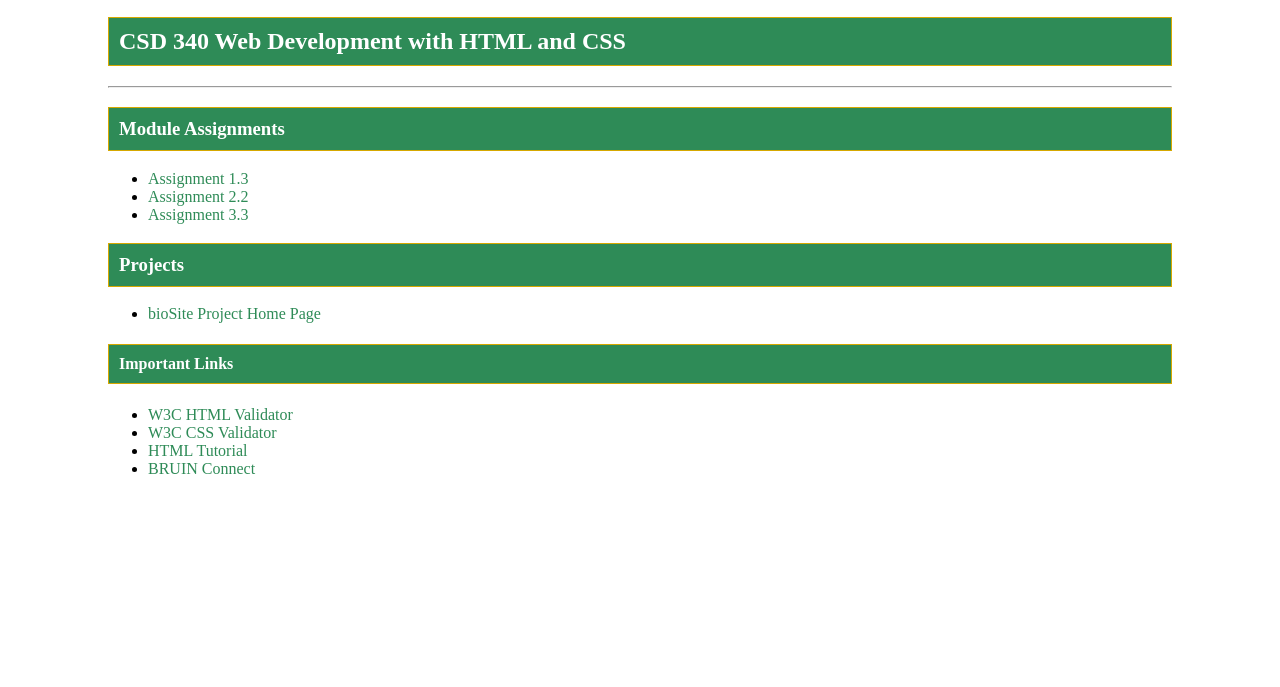
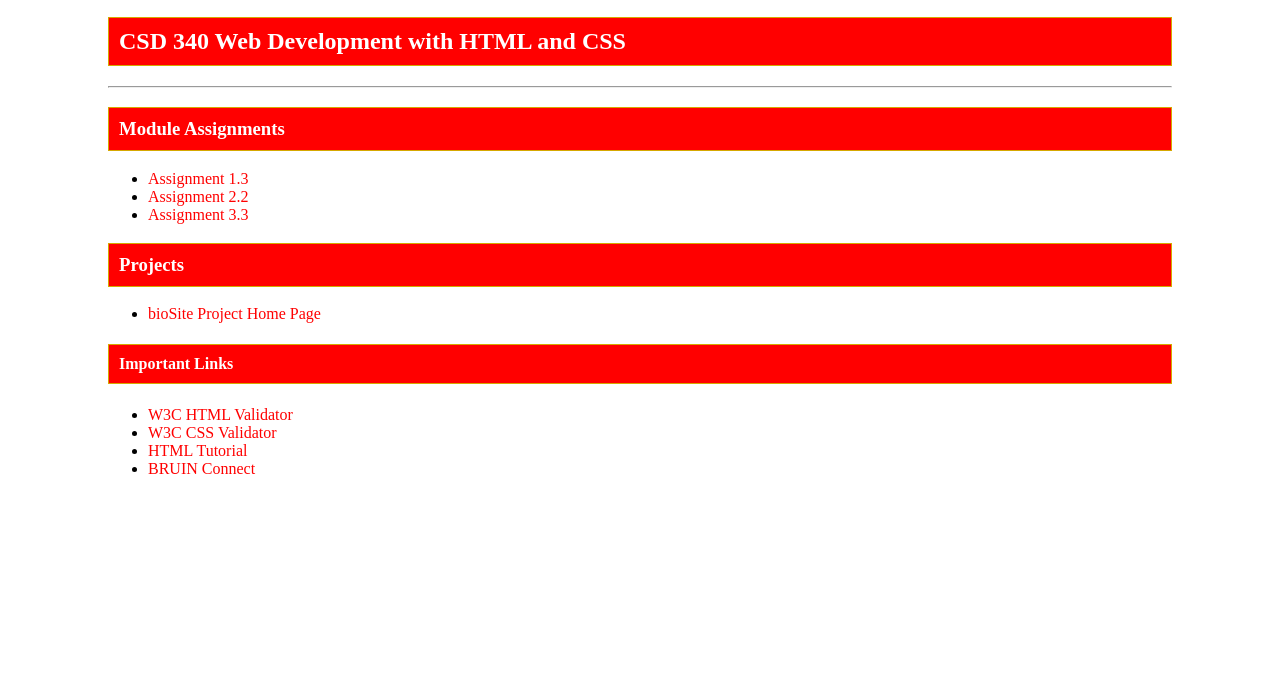
Before and after one commit to Deus-cold/csd-340, a plain HTML site: page index.html in a window 1280 px wide. Shown: the part 113-800 px from the top of the page. Drawn offline with Linux system fonts and the light colour scheme.

Commit message:
Update site.css

```diff
--- a/site.css
+++ b/site.css
@@ -3,21 +3,21 @@
 }
 
 h1, h2, h3, h4 {
-    background-color: #2E8B57;  /* Example color */
+    background-color: #FF0000;  /* Red background color */
     color: white;
     border: 1px solid #D6A800;
     padding: 10px;
 }
 
 a {
-    color: #2E8B57;
+    color: #FF0000;  /* Matching link color */
     text-decoration: none;
 }
 
 a:hover {
-    color: #1E6930;  /* Hover effect color */
+    color: #B22222;  /* Hover color matching background */
 }
 
 a:visited {
-    color: #2E8B57;
+    color: #FF0000;  /* Visited link color */
 }
```
